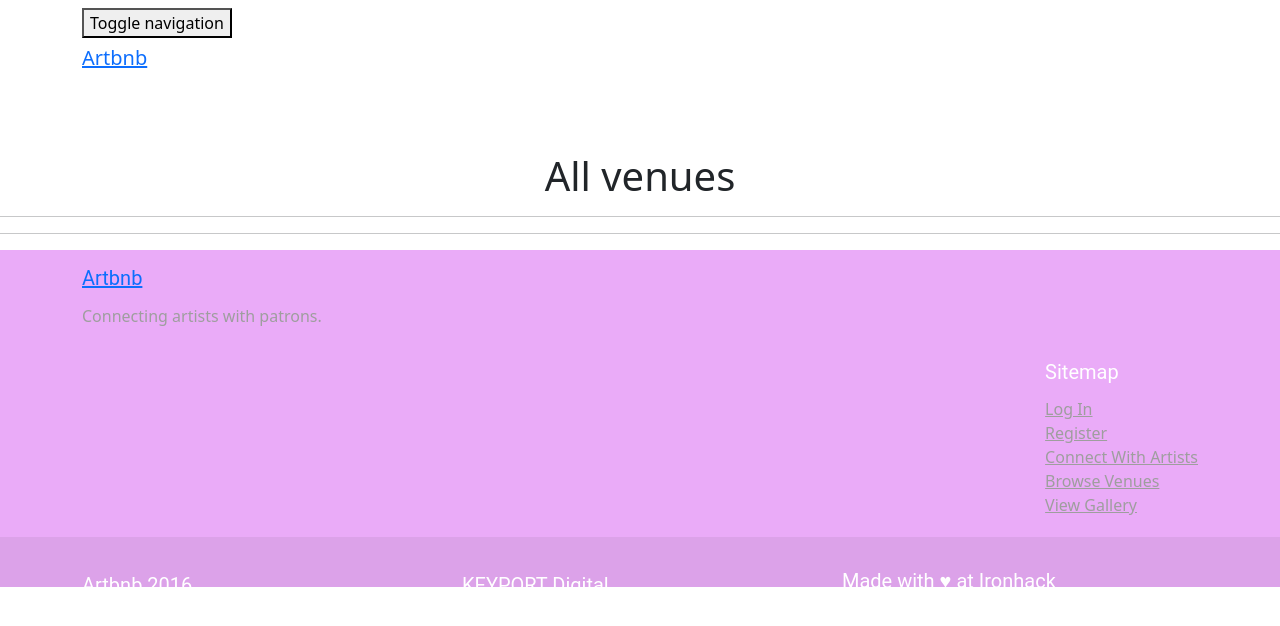
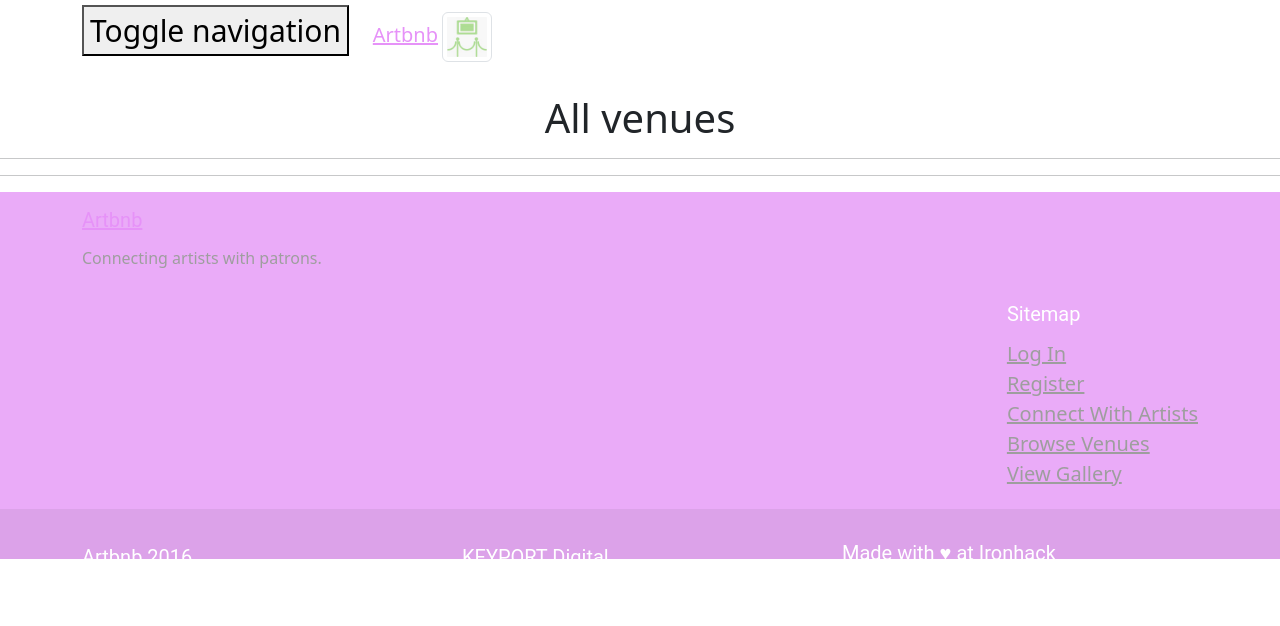
Before and after one commit to houripj357/artbnb, a Rails app: page /venues in a window 1280 px wide. Shown: the top 626 px of the page. Run offline with Rails 7, Linux system fonts and the light colour scheme; data that the repository does not hold is empty; style sheets or scripts are compiled from the project's sources; parts of the project's set-up code (start-up, migrations or seed data) failed here and were passed over; some libraries are stand-ins or nearby versions.

Commit message:
updates navbar styles

```diff
--- a/app/assets/stylesheets/application.css.scss
+++ b/app/assets/stylesheets/application.css.scss
@@ -5,6 +5,7 @@
 @import "users";
 @import "artworks";
 @import "venues";
+@import "shared";
 
 .purple-button {
 	background-color: #e692f8;
--- /dev/null
+++ b/app/assets/stylesheets/shared.scss
@@ -0,0 +1,22 @@
+.logo {
+	font-size: 30px;
+	height: 10px;
+	margin-top: -3px;
+	margin-bottom: 5px;
+	color: rgb(230,146,248);
+}
+
+a:link {
+	font-size: 20px;
+	color: rgb(230,146,248);
+}
+
+a:visited {
+	font-size: 20px;
+	color: rgb(230,146,248);
+}
+
+a:hover {
+	font-size: 20px;
+	color: rgb(230,146,248);
+}
--- a/app/views/artworks/index.html.erb
+++ b/app/views/artworks/index.html.erb
@@ -16,6 +16,7 @@
 				<%= image_tag like.user.profile.url, width: 20 %>
 			<% end %>
 		</p>
+
         <%= link_to "Message me", new_conversation_path(@user) %>
         <br />
         </li>
--- a/app/views/shared/_navbar.html.erb
+++ b/app/views/shared/_navbar.html.erb
@@ -1,17 +1,17 @@
 <nav class="navbar navbar-default navbar-fixed-top" role="navigation">
   <div class="container">
     <!-- Brand and toggle get grouped for better mobile display -->
-    <div class="navbar-header">
+    <div class="navbar-header logo">
       <button type="button" class="navbar-toggle collapsed" data-toggle="collapse" data-target="#bs-example-navbar-collapse-1">
         <span class="sr-only">Toggle navigation</span>
         <span class="icon-bar"></span>
       </button>
-      <div class="navbar-brand"><%= link_to "Artbnb", root_path %></div>
+      <a class="navbar-brand"><%= link_to "Artbnb", root_path %><%= link_to image_tag('/assets/artbnb-logo.jpg', class: 'img-responsive img-thumbnail img-circle logo', style:'height: 50px; width: 50px; margin: 4px'), root_path %> </a>
     </div>
 
     <!-- Collect the nav links, forms, and other content for toggling -->
     <div class="collapse navbar-collapse" id="bs-example-navbar-collapse-1">
-      <ul class="nav navbar-nav navbar-right">
+      <ul class="nav navbar-nav navbar-right navbar">
         <li><%= link_to "View Gallery", artworks_path %></li>
         <li><%= link_to "Browse Venues", venues_path %></li>
         <li><%= link_to "Connect With Artists", users_path %></li>
--- a/app/views/venues/index.html.erb
+++ b/app/views/venues/index.html.erb
@@ -11,7 +11,7 @@
         <%= link_to image_tag(venue.image.url(:medium)), venue_path(venue) %>
         <h4><%= venue.name %></h4>
         <h6><%= venue.address %></h6>
-        <%= button_to "Message venue owner", new_conversation_path(@user), :class => "btn btn-warning btn-lg green-button" %><br />
+        <%= link_to "Message venue owner", new_conversation_path(@user) %><br />
         </li>
     <% end %>
 </center>
```
Also changed, not shown: app/controllers/messages_controller.rb (+2 -9 lines), app/views/conversations/index.html.erb (+4 -3 lines), app/views/conversations/show.html.erb (+9 -3 lines), Gemfile, Gemfile.lock, app/assets/images/Artbnb.png (added), app/assets/images/artbnb-logo.jpg (added), app/assets/images/artbnb-navbar-logo.jpg (added), 7 other files.
